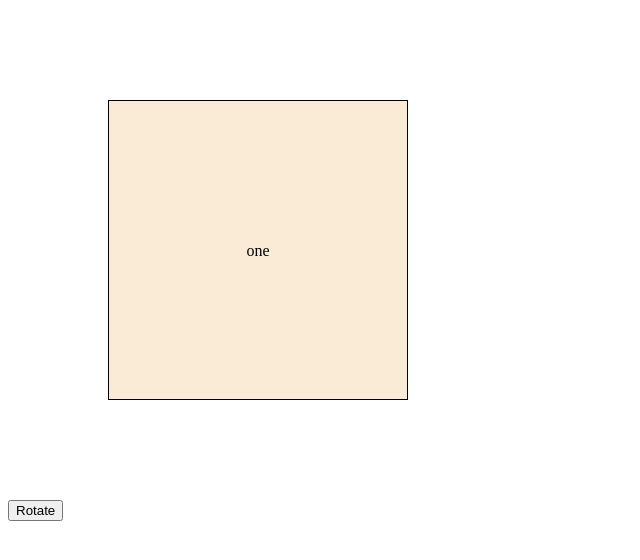
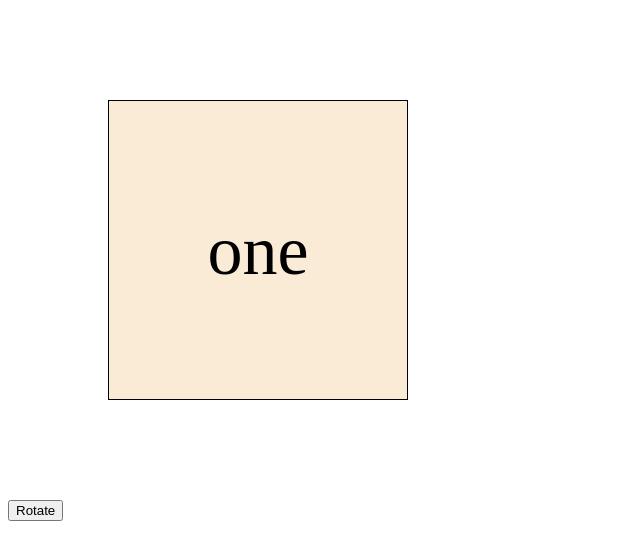
Before and after one commit to jimboreilly/web-dice, a plain HTML site: page index.html in a window 1280 px wide. Shown: the whole page, without its empty margins (0-640 px from the left). Drawn offline with Linux system fonts and the light colour scheme.

Commit message:
Update style.css

```diff
--- a/style.css
+++ b/style.css
@@ -25,7 +25,7 @@
 	position: absolute;
 	background-color: antiquewhite;
 	border: 1px solid black;
-	font-size: 70;
+	font-size: 70px;
 	text-align: center;
 }
 
```
